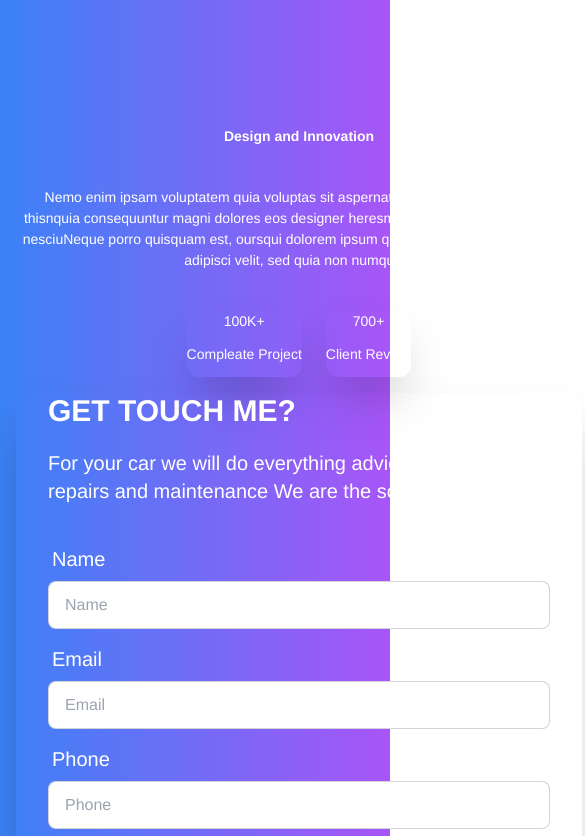
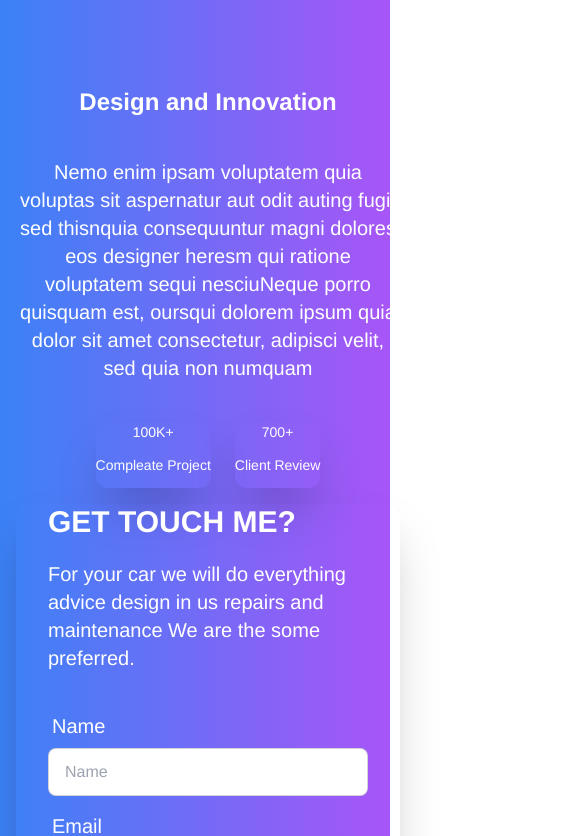
Before and after one commit to rashaduldev/Portfollio, a React (Vite) app: page /rabby in a window 390 px wide. Shown: the part 5361-6197 px from the top of the page, 585 px wide, since content can reach past the window. Built offline with nearby package versions, Linux system fonts and the light colour scheme.

Commit message:
Touch part responsive done

```diff
--- a/src/Pages/Rabby/Rabby.jsx
+++ b/src/Pages/Rabby/Rabby.jsx
@@ -1,5 +1,6 @@
 import About from "../../components/About/About";
 import Education from "../../components/Education/Education";
+import Footer from "../../components/Footer/Footer";
 import Nav from "../../components/Navber/Nav";
 import Projects from "../../components/Projects/Projects";
 import Services from "../../components/Services/Services";
@@ -10,7 +11,7 @@ import Touch from "../../components/Touch/Touch";
 
 const Rabby = () => {
     return (
-        <div className="bg-gradient-to-r from-blue-500 to-purple-500 py-10 text-white relative">
+        <div className="bg-gradient-to-r from-blue-500 to-purple-500 py-0 text-white w-full relative">
             <Time></Time>
            <div>
            <Services></Services>
@@ -24,6 +25,7 @@ const Rabby = () => {
            <About></About>
            <Touch></Touch>
            <Education></Education>
+           <Footer></Footer>
         </div>
     );
 };
--- a/src/components/Footer/Footer.jsx
+++ b/src/components/Footer/Footer.jsx
@@ -1,19 +1,13 @@
-
-import { useTypewriter, Cursor } from 'react-simple-typewriter'
 const Footer = () => {
-    const [text] = useTypewriter({
-        words: ['Hello', 'From', 'Typewriter', 'Hook!'],
-        loop: 3,
-        onLoopDone: () => console.log(`loop completed after 3 runs.`)
-      })
-    return (
-        <div>
-             <div className='App'>
-      <span>{text}</span>
-      <Cursor cursorColor='red' />
+  return (
+    <div className="shadow-2xl">
+      <div className="footer footer-center p-4  text-white">
+        <aside>
+          <p>Copyright © 2023 - MD RASHADUL ISLAM</p>
+        </aside>
+      </div>
     </div>
-        </div>
-    );
+  );
 };
 
 export default Footer;
--- a/src/components/Time/Time.jsx
+++ b/src/components/Time/Time.jsx
@@ -54,7 +54,7 @@ const Time = () => {
         <h1 className='text-6xl my-16'>Do not<br />waste <span className='text-blue-700 font-bold'>{text}</span></h1>
         <div className='text-6xl flex justify-end'><FaArrowDown /></div>
     </div>
-    <div className="bodyy">
+    <div className="bodyy w-40">
       <div className="container">
         <div className="clock">
           <div className="circle" id="sc" style={{ '--clr': '#04fc43' }}><i /></div>
--- a/src/components/Time/time.css
+++ b/src/components/Time/time.css
@@ -5,7 +5,6 @@
 }
 
 boby{
-
     min-height: 100vh;
 }
 .bodyy{
--- a/src/components/Touch/Touch.jsx
+++ b/src/components/Touch/Touch.jsx
@@ -29,14 +29,13 @@ const Touch = () => {
   };
   return (
     <div className="my-12">
-      <div>
-        <div className="hero lg:min-h-screen">
+        <div className="hero lg:min-h-screen ">
           <div className="hero-content flex lg:gap-16 justify-center flex-col lg:flex-row-reverse">
-            <div className="lg:flex-1 text-center lg:text-right">
-              <h1 className="lg:text-6xl text-center font-bold">
+            <div className="text-center lg:text-right">
+              <h1 className="text-2xl lg:text-6xl text-center font-bold">
                 Design and Innovation
               </h1>
-              <p className="lg:text-3xl lg:my-16 py-10">
+              <p className="text-xl lg:text-3xl lg:my-16 py-10">
                 Nemo enim ipsam voluptatem quia voluptas sit aspernatur aut odit
                 auting fugit sed thisnquia consequuntur magni dolores eos
                 designer heresm qui ratione voluptatem sequi nesciuNeque porro
@@ -55,7 +54,7 @@ const Touch = () => {
                 </div>
               </div>
             </div>
-            <div className="card w-full lg:max-w-lg shadow-2xl lg:flex-1">
+            <div className="card max-w-sm lg:max-w-lg shadow-2xl ">
               <h2 className="text-3xl font-bold ml-8">GET TOUCH ME?</h2>
               <p className="text-xl ml-8 mt-5">
                 For your car we will do everything advice design in us repairs
@@ -121,7 +120,6 @@ const Touch = () => {
             </div>
           </div>
         </div>
-      </div>
     </div>
   );
 };
```
